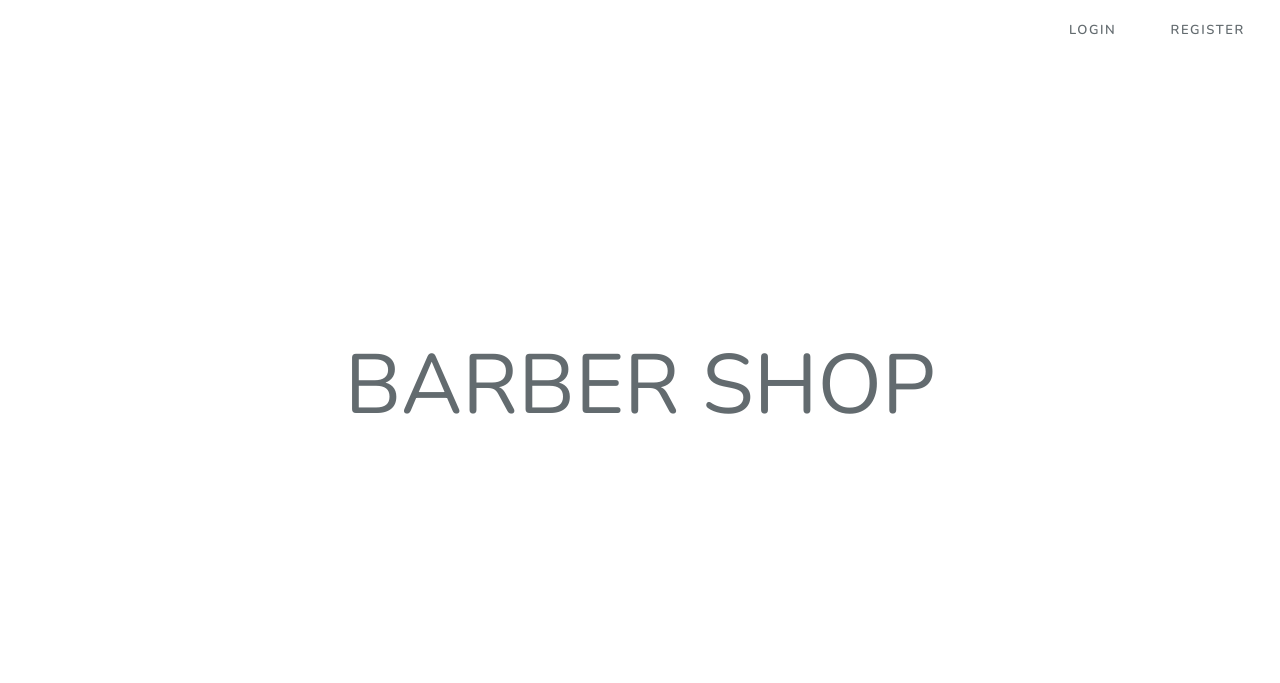
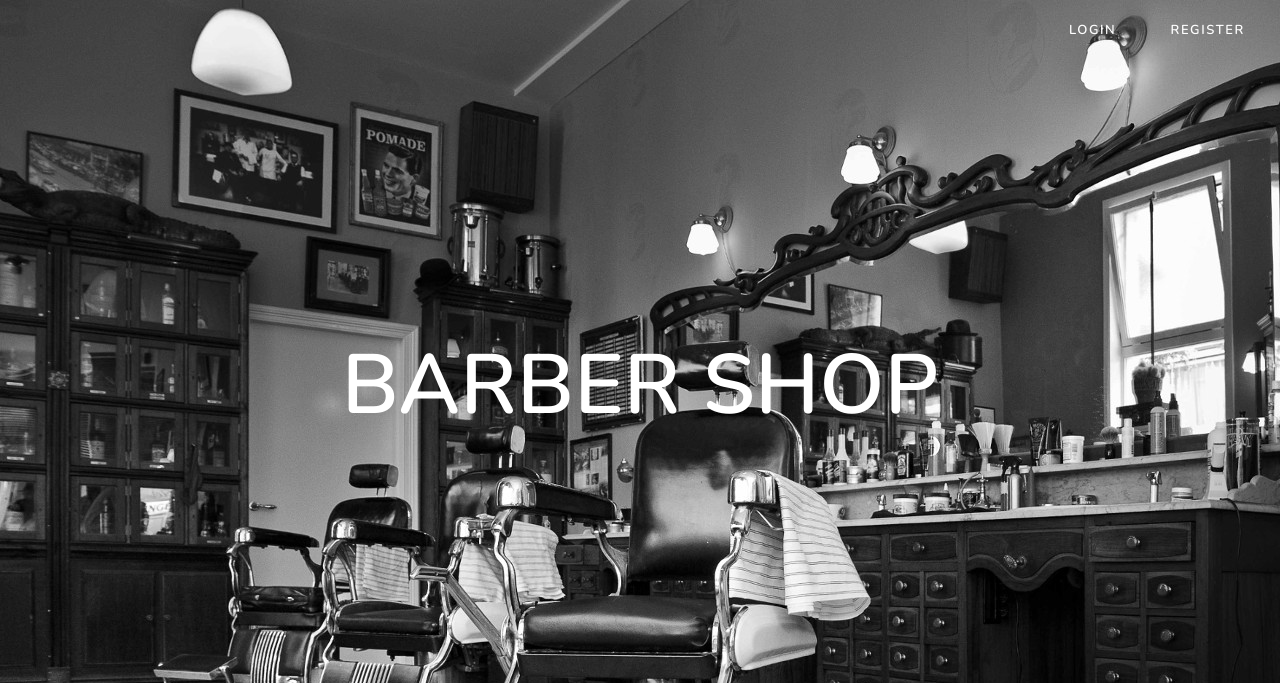
Before and after one commit to brandsafric-incorporated/barber_shop, a Laravel app: page / in a window 1280 px wide. Shown: the top 683 px of the page. Run offline with Laravel 8, Linux system fonts and the light colour scheme.

Commit message:
updated landing page

```diff
--- a/resources/views/welcome.blade.php
+++ b/resources/views/welcome.blade.php
@@ -63,25 +63,25 @@
             }
         </style>
     </head>
-    <body>
+    <body background="{{ asset('images/bg.jpg') }}">
         <div class="flex-center position-ref full-height">
             @if (Route::has('login'))
                 <div class="top-right links">
                     @auth
                         <a href="{{ url('/home') }}">Home</a>
                     @else
-                        <a href="{{ route('login') }}">Login</a>
+                        <a href="{{ route('login') }}"  style="color: white;">Login</a>
 
                         @if (Route::has('register'))
-                            <a href="{{ route('register') }}">Register</a>
+                            <a href="{{ route('register') }} "  style="color: white;">Register</a>
                         @endif
                     @endauth
                 </div>
             @endif
 
             <div class="content">
-                <div class="title m-b-md">
-                    BARBER SHOP
+                <div class="title m-b-md" style="color: white;">
+                    <b>BARBER SHOP</b>
                 </div>
             </div>
         </div>
```
Also changed, not shown: public/images/bg.jpg.
